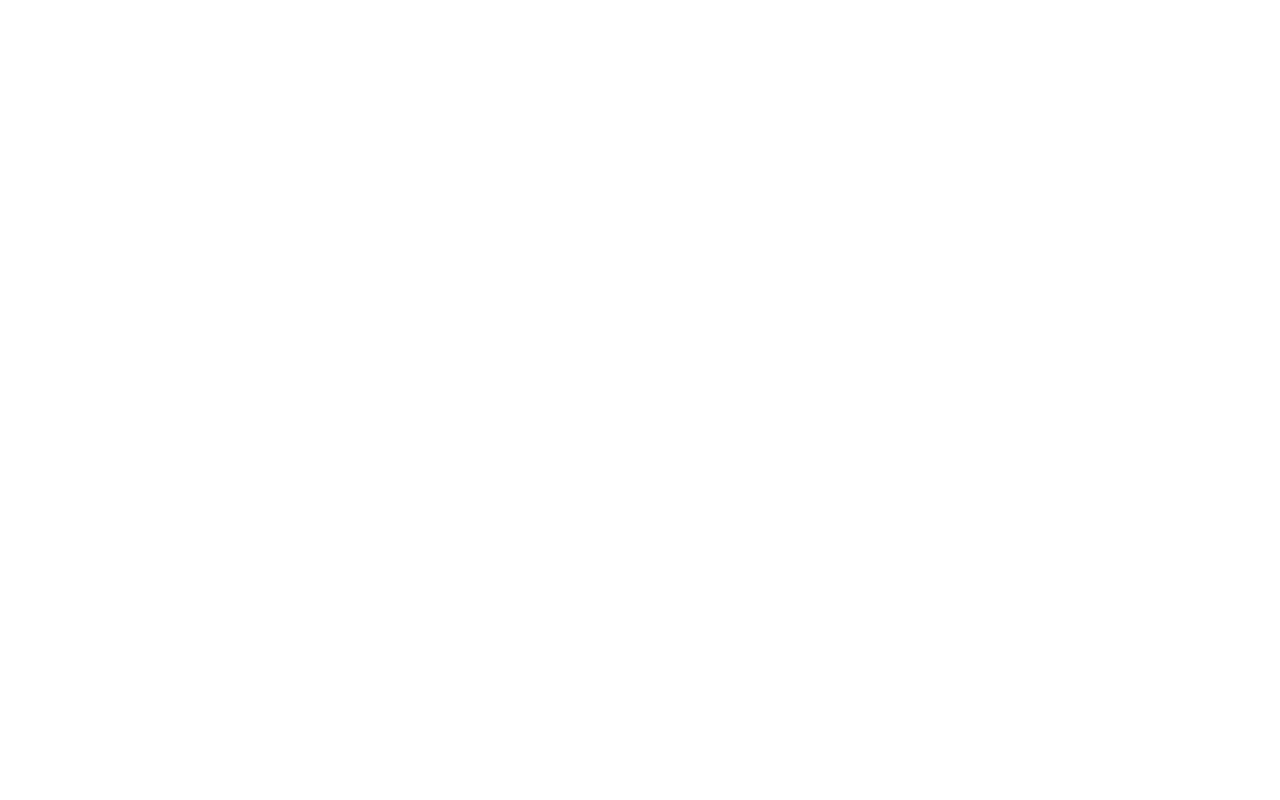
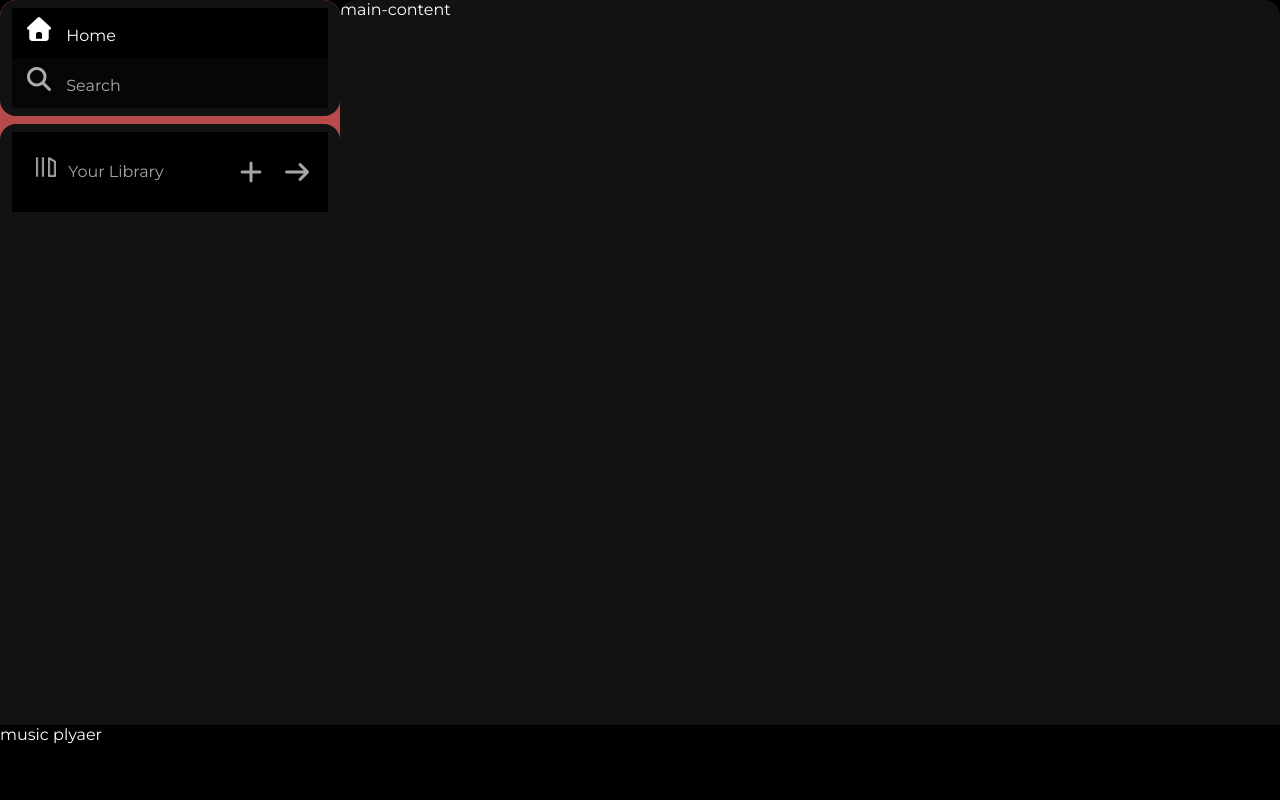
Before and after one commit to ihsanahm/Web_dev_perictice, a plain HTML site: page project_Spotify_clone/index.html in a window 1280 px wide. Drawn offline with Linux system fonts and the light colour scheme.

Commit message:
I have add sidebar and in sidebar added nave functionalty home serach and library

```diff
--- a/project_Spotify_clone/index.html
+++ b/project_Spotify_clone/index.html
@@ -6,12 +6,45 @@
     <link rel="stylesheet" href="https://cdnjs.cloudflare.com/ajax/libs/font-awesome/7.0.0/css/all.min.css" integrity="sha512-DxV+EoADOkOygM4IR9yXP8Sb2qwgidEmeqAEmDKIOfPRQZOWbXCzLC6vjbZyy0vPisbH2SyW27+ddLVCN+OMzQ==" crossorigin="anonymous" referrerpolicy="no-referrer" />
     <link rel="icon" href="./assets/logo.png">
     <title>Spotify-Web Player: Music for everyone </title>
+    <link rel="preconnect" href="https://fonts.googleapis.com">
+    <link rel="stylesheet" href="./style.css">
+    <link rel="preconnect" href="https://fonts.gstatic.com" crossorigin>
+    <link href="https://fonts.googleapis.com/css2?family=Montserrat:ital,wght@0,100..900;1,100..900&family=Open+Sans:ital,wght@0,300..800;1,300..800&family=Pacifico&family=Poppins:ital,wght@0,100;0,200;0,300;0,400;0,500;0,600;0,700;0,800;0,900;1,100;1,200;1,300;1,400;1,500;1,600;1,700;1,800;1,900&family=Roboto:ital,wght@0,100..900;1,100..900&family=Rubik+Mono+One&display=swap" rel="stylesheet">
 </head>
 <body>
     <div class="main">
-        <div class="sidebar"></div>
-        <div class="main-content"></div>
-        <div class="music-player"></div>
+        <div class="sidebar">
+            <div class="nav">
+                <div class="nav-option" style="opacity: 1;">
+                   <i class="fa-solid fa-house"></i>
+                    <a href="#">Home</a>
+
+                </div>
+                <div class="nav-option">
+                    <i class="fa-solid fa-magnifying-glass"></i>
+                    <a href="#">Search</a>
+
+                </div>
+            </div>
+            <div class="library">
+                <div class="opt">
+                    <div class="lib-opt nav-option">
+                        <img src="./assets/library_icon.png" alt="">
+                        <a href="#">Your Library</a>
+                    </div>
+                    <div class="icons">
+                        <i class="fa-solid fa-plus"></i>
+                        <i class="fa-solid fa-arrow-right"></i>
+                    </div>
+
+                </div>
+                <div class="boxes">
+
+                </div>
+            </div>
+        </div>
+        <div class="main-content">main-content </div>
+        <div class="music-player">music plyaer</div>
     </div>
 
 </body>
--- a/project_Spotify_clone/style.css
+++ b/project_Spotify_clone/style.css
@@ -0,0 +1,99 @@
+*{
+    font-family: 'montserrat','sans-serif';
+    margin: 0;
+    background-color: #000;
+    color: #fff;
+    overflow: hidden;
+}
+.main{
+    display: flex;
+    height: 100vh;
+
+
+}
+.sidebar{
+    background-color:rgb(183, 74, 74);
+    width: 340px;
+    border-radius: 1rem;
+
+}
+.main-content{
+    background-color: #121212;
+    flex: 1;
+    border-radius: 1rem;
+    overflow: auto;
+}
+.music-player{
+    background-color: black;
+    position: fixed;
+    bottom: 0px;
+    width: 100%;
+    height: 75px;
+
+}
+a{
+    text-decoration: none;
+}
+.nav{
+    background-color:  #121212;
+    border-radius: 1rem;
+    display: flex;
+    flex-direction: column;
+    height: 100px;
+    padding: 0.5rem 0.75rem;
+
+}
+.nav-option{
+    line-height: 2.5rem;
+    opacity: 0.65;
+    padding: 0.5rem 0.75rem;
+}
+.nav-option:hover{
+
+    opacity: 1;
+}
+.nav-option i{
+    font-size: 1.5rem;
+}
+.nav-option a{
+    font-size: 1rem;
+    margin: 0.5rem;
+}
+.library{
+    background-color: #121212;
+    border-radius: 1rem;
+    margin-top: 0.5rem;
+    padding: 0.5rem 0.75rem;
+    height: 100%;
+}
+.opt{
+    display: flex;
+    justify-content: space-between;
+    align-items: center;
+}
+.lib-opt img{
+    width: 1.25rem;
+    height: 1.25rem;
+}
+.lib-opt{
+    margin: 0.75rem;
+    font-size: 1rem;
+}
+.lib-opt i{
+    font-size: 1rem;
+    margin: .75rem;
+}
+.icons{
+    font-size: 1.5rem;
+    display: flex;
+
+}
+.icons i{
+    margin-right: 1rem;
+    opacity: 0.65;
+
+}
+.icons i:hover{
+
+    opacity: 1;
+}
```
